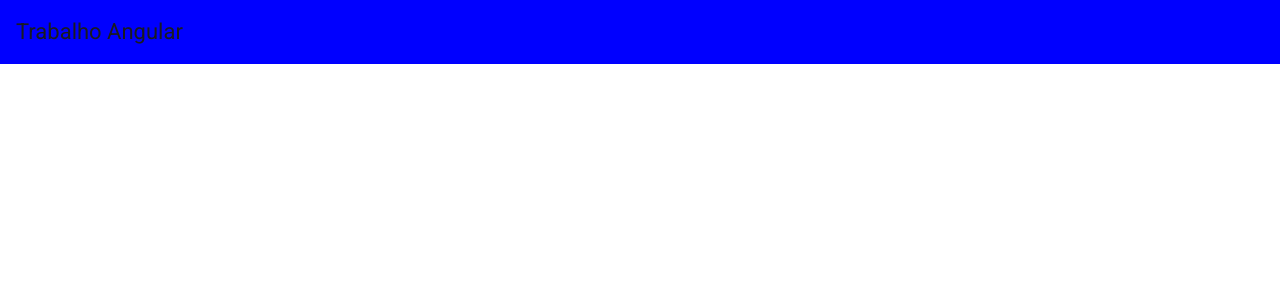
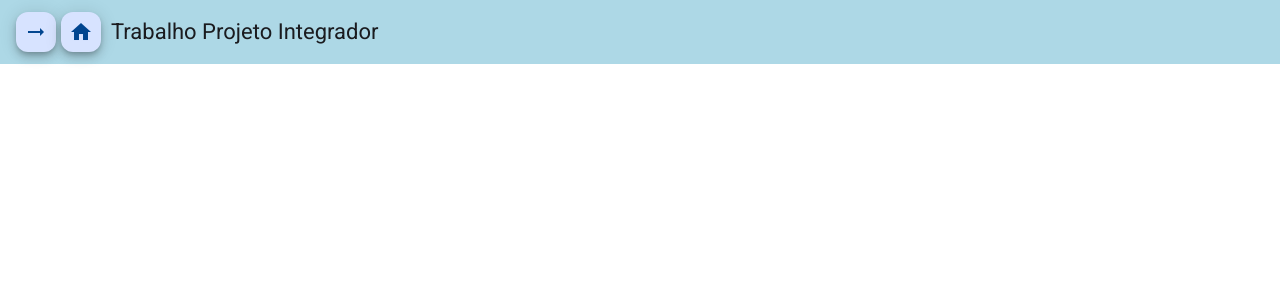
Before and after one commit to Revored0/aula-angular-3, an Angular app: page / in a window 1280 px wide. Shown: the top 300 px of the page. Built offline with nearby package versions, Linux system fonts and the light colour scheme.

Commit message:
toll bar certa

```diff
--- a/src/app/app.component.html
+++ b/src/app/app.component.html
@@ -1,6 +1,16 @@
 
-<mat-toolbar style="background-color: blue;">
-  <span>Trabalho Angular</span>
+<mat-toolbar style="background-color: lightblue;">
+  <button mat-mini-fab (click)="navegar()">
+    <mat-icon fontIcon="arrow_right_alt" >menu</mat-icon>
+  </button>
+  <button style="margin-left: 5px;" mat-mini-fab  class="example-icon" (click)="voltar()" >
+    <mat-icon  fontIcon="home">a</mat-icon>
+  </button>
+  <span style="margin-left: 10px;">Trabalho Projeto Integrador</span>
+
+
+
 </mat-toolbar>
 
+
 <router-outlet/>
--- a/src/app/app.component.ts
+++ b/src/app/app.component.ts
@@ -1,4 +1,5 @@
 import { Component } from '@angular/core';
+import { Router } from '@angular/router';
 
 @Component({
   selector: 'app-root',
@@ -8,4 +9,12 @@ import { Component } from '@angular/core';
 })
 export class AppComponent {
   title = 'aula-angular-3';
+  constructor(private router: Router) {}
+
+  voltar() {
+    this.router.navigate(['/']);
+  }
+  navegar() {
+    this.router.navigate(['/cadastrar-produto']);
+  }
 }
```
Also changed, not shown: src/app/app.module.ts (+7 -1 lines).
